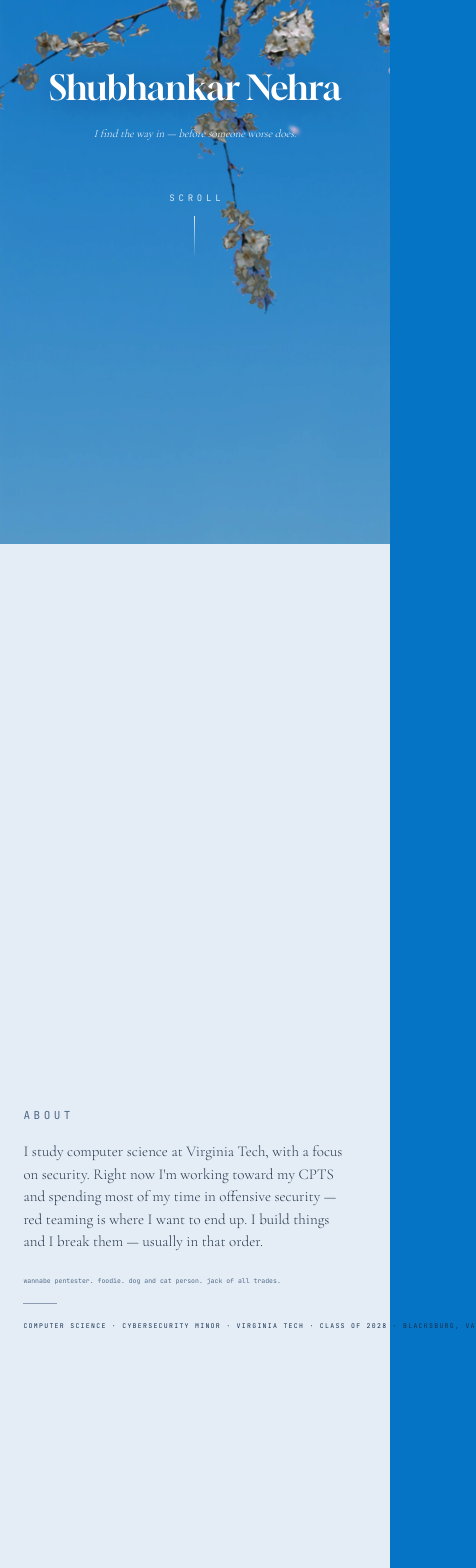
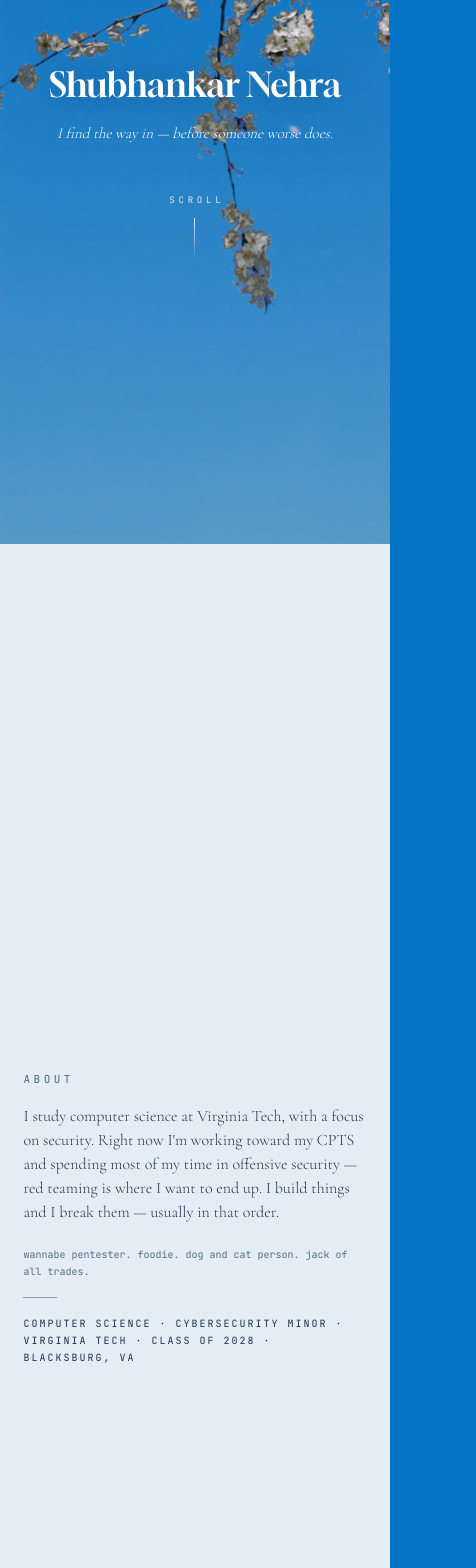
Before and after one commit to nehrashubh/portfolio, a React (Vite) app: page / in a window 390 px wide. Shown: the part 300-1868 px from the top of the page, 476 px wide, since content can reach past the window. Built offline with nearby package versions, Linux system fonts and the light colour scheme.

Commit message:
feat: landing holds up below 520px — type floors, wrapping, dvh viewport

```diff
--- a/src/landing/about.css
+++ b/src/landing/about.css
@@ -54,3 +54,17 @@
   text-transform: uppercase;
   color: var(--ink-fact);
 }
+
+@media (max-width: 520px) {
+  .about__text {
+    font-size: 16px;
+  }
+
+  /* The facts and bio stop shrinking to fit one line and wrap instead. */
+  .about__facts,
+  .about__bio {
+    white-space: normal;
+    font-size: 10px;
+    line-height: 1.7;
+  }
+}
--- a/src/landing/ground.css
+++ b/src/landing/ground.css
@@ -57,3 +57,10 @@
     will-change: auto;
   }
 }
+
+@media (max-width: 520px) {
+  .ground__heading {
+    letter-spacing: 0.22em;
+    text-indent: 0.22em;
+  }
+}
--- a/src/landing/hero.css
+++ b/src/landing/hero.css
@@ -101,3 +101,13 @@
     opacity: 0.7;
   }
 }
+
+@media (max-width: 520px) {
+  /* One line was the rule at desktop; at phone width it would need 11px to
+     hold, which nobody can read. Two balanced lines instead. */
+  .hero__hook {
+    white-space: normal;
+    font-size: 15px;
+    text-wrap: balance;
+  }
+}
--- a/src/landing/landing.css
+++ b/src/landing/landing.css
@@ -46,6 +46,7 @@
   position: sticky;
   top: 0;
   height: 100vh;
+  height: 100dvh;
   overflow: hidden;
   z-index: 0;
 }
@@ -141,10 +142,12 @@
 
 .descent__panel--hero {
   height: 110vh;
+  height: 110dvh;
 }
 
 .descent__panel--about {
   height: 140vh;
+  height: 140dvh;
 }
 
 /* Bottom-aligned, so the cards sit low in the meadow rather than floating in
@@ -152,6 +155,7 @@
    footer follows right behind them instead of after a long empty run. */
 .descent__panel--cards {
   height: 150vh;
+  height: 150dvh;
   align-items: end;
   padding-bottom: 6vh;
 }
--- a/src/sections/sections.css
+++ b/src/sections/sections.css
@@ -118,3 +118,27 @@
     transform: none;
   }
 }
+
+@media (max-width: 520px) {
+  .card {
+    padding: 18px 16px;
+  }
+
+  .card__title {
+    font-size: 19px;
+  }
+
+  .card__desc {
+    font-size: 12.5px;
+    margin-top: 6px;
+  }
+
+  .card__ghost {
+    font-size: 34px;
+  }
+
+  /* No hover on touch: the pane clears on press instead. */
+  .card:active {
+    background: rgba(255, 255, 255, 0.07);
+  }
+}
```
